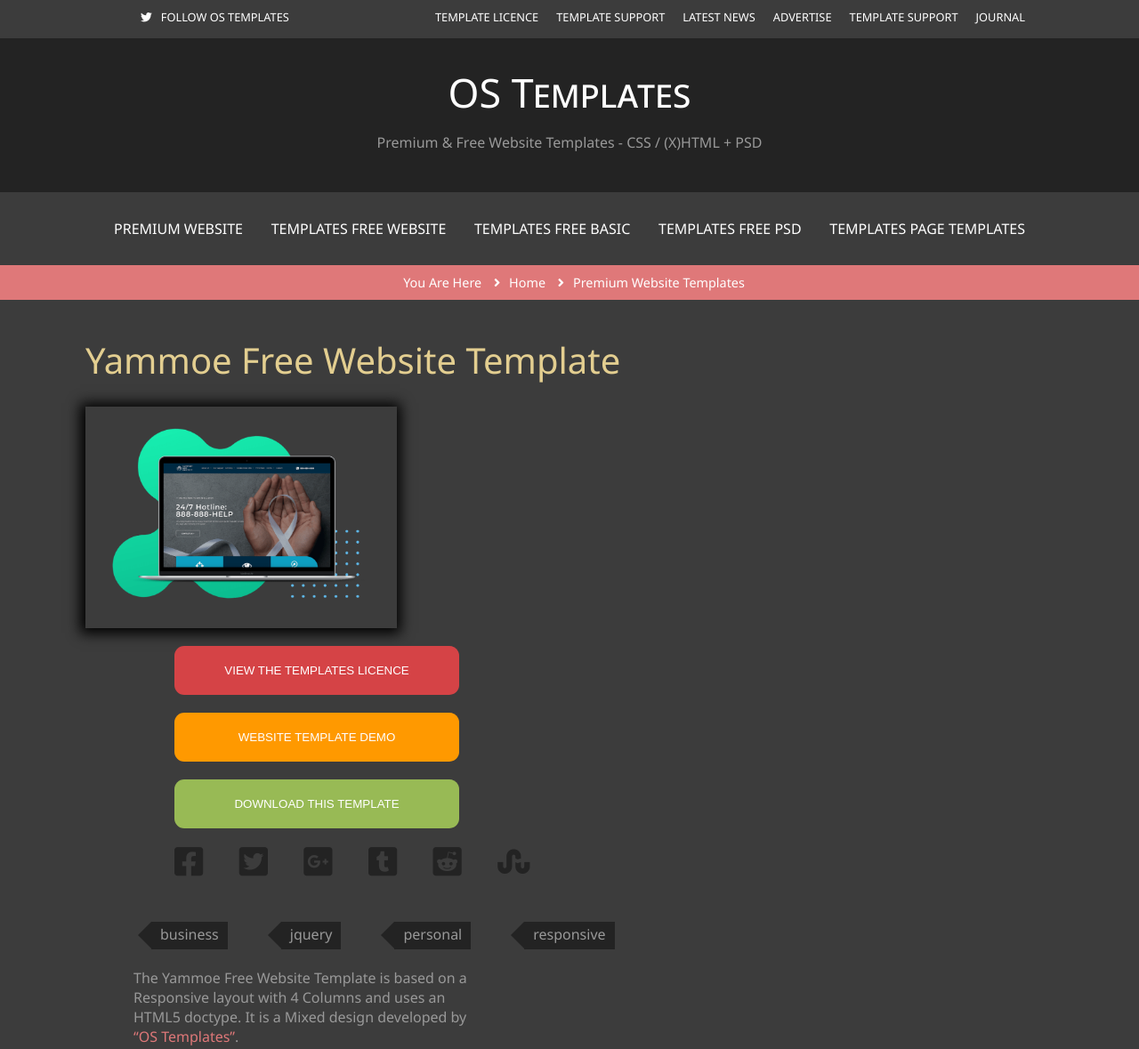
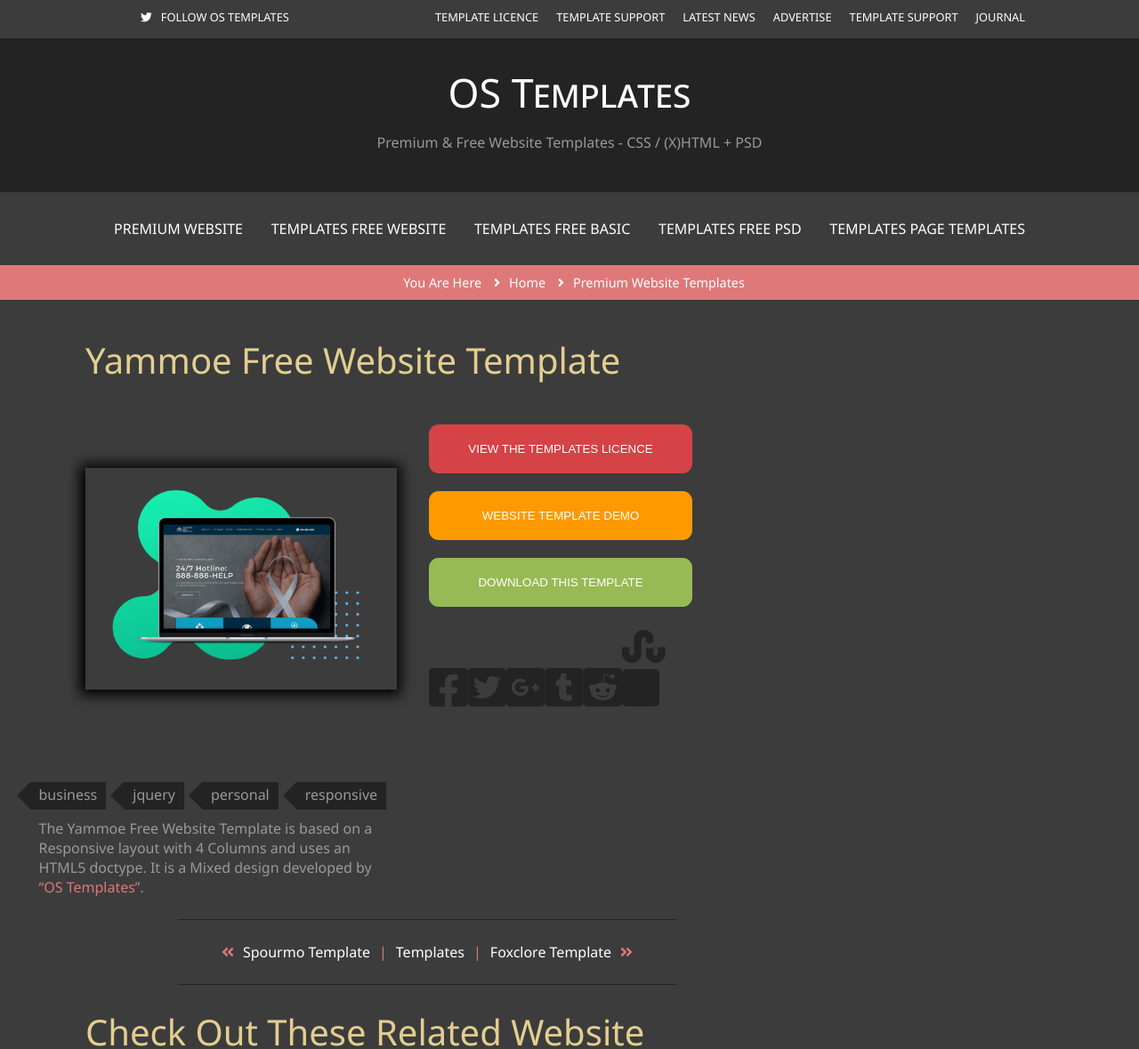
Before and after one commit to yasmin203/OSTemplate, a plain HTML site: page index.html in a window 1280 px wide. Shown: the top 1179 px of the page at 89% size. Drawn offline with Linux system fonts and the light colour scheme.

Commit message:
cleaning up 1

```diff
--- a/css/styles.css
+++ b/css/styles.css
@@ -10,6 +10,8 @@
     font-family: Segoe, "Segoe UI", "DejaVu Sans", "Trebuchet MS", Verdana,
       "sans-serif";
     font-size: 16px;
+    max-width: 100%;
+    overflow-x: hidden;
   }
 
   p,
@@ -107,6 +109,7 @@
   margin: 10px auto;
   padding: 15px 20px;
   color:#fff;
+  width: 100%;
   background-color:#232323;
 
 }
@@ -121,11 +124,12 @@
     margin-top:30px;
 }
 #third-menu ul {
-    display:flex;
+    display:none;
     justify-content:center;
     text-align:center;
     font-size:0.9rem;
     padding:10px 0;
+
 }
 #third-menu ul li {
 margin-left:10px;
@@ -162,10 +166,7 @@
     width:100%;
     padding:20px 0;
 }
-.hero-btns{
-    margin-left:100px;
-    width:400px;
-}
+
 
 .btn{
     display:block;
@@ -187,14 +188,13 @@
     background-color:#98BA55;
 }
 .social{
-    width:400px;
+    width:300px;
     display:flex;
     justify-content:space-between;
     align-items:center;
-    /* margin-left:20px; */
 }
 .social .fab{
-   font-size:2.3rem;
+   font-size:3.1rem;
    color: #232323;
 }
 .social .fab{
@@ -216,19 +216,35 @@
 .fa-reddit-square:hover{
     color: #da6c00;
 }
-/* .fa-stumbleupon{
-    font-size:0.5rem;
-    color:#fff;
-background-color:#232323;
-border:0px solid #232323;
-border-radius:5px;
-    } */
+.fa-stumbleupon{
+  display:inline-block;
+  postion:relative;
+  color:white;
+}
+.fa-stumbleupon::after{
+  content:"";
+  display:inline-block;
+  background-color: #232323;
+  border: 21px solid #232323;
+  border-radius: 5px;
+  margin-bottom: 44px;
+  postion:absloute;
+    }
+    /* .fa-stumbleupon::before{
+      content:"";
+      margin-bottom: 44px;
+      postion:absloute;
+      top:10px;
+      left:0;
+      right:0;
+      bottom:10px;
+        } */
 .fa-stumbleupon:hover{
     color: #cea6a6;
 }
 #categories{
-    margin-left:100px;
-    width:400px;
+  margin-left: -4px;
+  width: 375px;
 }
 ul.cats{
     /* margin-bottom:25px; */
@@ -236,8 +252,6 @@
     justify-content:space-between;
     alignitems:center;
     color:#999;
-
-
 }
 .cats li {
 
@@ -248,18 +262,20 @@
     display:inline-block;
     background-color:#232323;
     padding:3px 10px 6px 10px;
-    margin: 26px 30px;
     text-align:center;
+    margin-right:20px;
 }
 .cats li:before{
-  content:"";
+  content: "";
   display: inline-block;
   border: 15px solid transparent;
   border-right: 15px solid #232323;
-  margin-right: 7px;
-  margin-bottom: -61px;
+  position: relative;
+  top: 35px;
+  left: -30px;
+}
 
-}
+
 .cats li:hover:before{
     border-right: 15px solid #DF7879;
 
@@ -337,7 +353,6 @@
       max-width: 425px;
     } */
 
-
   }
   /* Medium devices (tablets, 768px and up) */
   @media (min-width: 768px) {
@@ -360,6 +375,22 @@
     #yamo h1,#checkout h1{
       font-size:2.5rem;
     }
+    .btn-1:hover{
+      background-color:#7A1B1D;
+    }
+
+  .btn-2:hover{
+      background-color:#A66000;
+  }
+  .btn-3:hover{
+      background-color:#78953E;
+    }
+  .btn-1,.btn-2,.btn-3:hover{
+    transition:ease 0.6s;
+  }
+  #third-menu ul {
+    display:flex;
+  }
     footer{
         display:flex;
         justify-content:space-between;
@@ -375,92 +406,11 @@
 
 }
   /* Large devices (desktops, 992px and up) */
-  /*@media (min-width: 992px) {
-    .container {
-      max-width: 960px;
-    }
-
-    #header {
-      padding-top: 10px;
-      padding-bottom: 40px;
-    }
-
-    #header nav {
-      flex-wrap: nowrap;
-      display: flex;
-      justify-content: flex-end;
-      align-items: flex-end;
-    }
-
-    #header nav label {
-      display: none;
-    }
-
-    #header nav ul {
-      width: auto;
-      max-height: none;
-      background-color: transparent;
-      margin-bottom: 0;
-    }
-
-    #header nav li {
-      display: inline-block;
-    }
-
-    #header nav a {
-      display: inline-block;
-      padding: 10px;
-      margin-bottom: 0;
-    }
-
-    #header nav a:hover:not(.social) {
-      background-color: #f8b600;
-    }
-    #header nav .fab:hover {
-      border: 1px solid #f8b600;
-    }
-    article {
-      margin: 100px 0;
-    }
-    .btn-hero:hover {
-      background: linear-gradient(270deg, #e9bf07, #a1831f);
-    }
-    #sec-3 .container {
-      display: flex;
-      justify-content: space-between;
-      align-items: center;
-    }
-
-    #sec-4 .cards .card {
-      width: 30%;
-    }
-    .cards .text {
-      padding: 13px 20px 20px;
-      margin-top: 80px;
-      min-height: 200px;
-    }
-    .cards p {
-      font-size: 0.8rem;
-    }
-    #sec-6 .container {
-      display: flex;
-      justify-content: space-between;
-      align-items: center;
-    }
-    #sec-6 .content {
-      margin: 30px 0;
-    }
-    #sec-6 a {
-      margin: 30px 0;
-    }
-    #sec-7 .grid-sec {
-      grid-template-rows: 1fr 1fr;
-      grid-template-columns: 1fr 1fr 1fr 1fr;
-      height: 100%;
-    }
-    #sec-7 .pic {
-      grid-area: 1/1/3/3;
-      }
+  @media (min-width: 992px) {
+    .hero-btns{
+      margin-left: 36px;
+      width: 370px;
+  }
   }
   /* Extra large devices (large desktops, 1200px and up) */
   /*@media (min-width: 1200px) {
```
